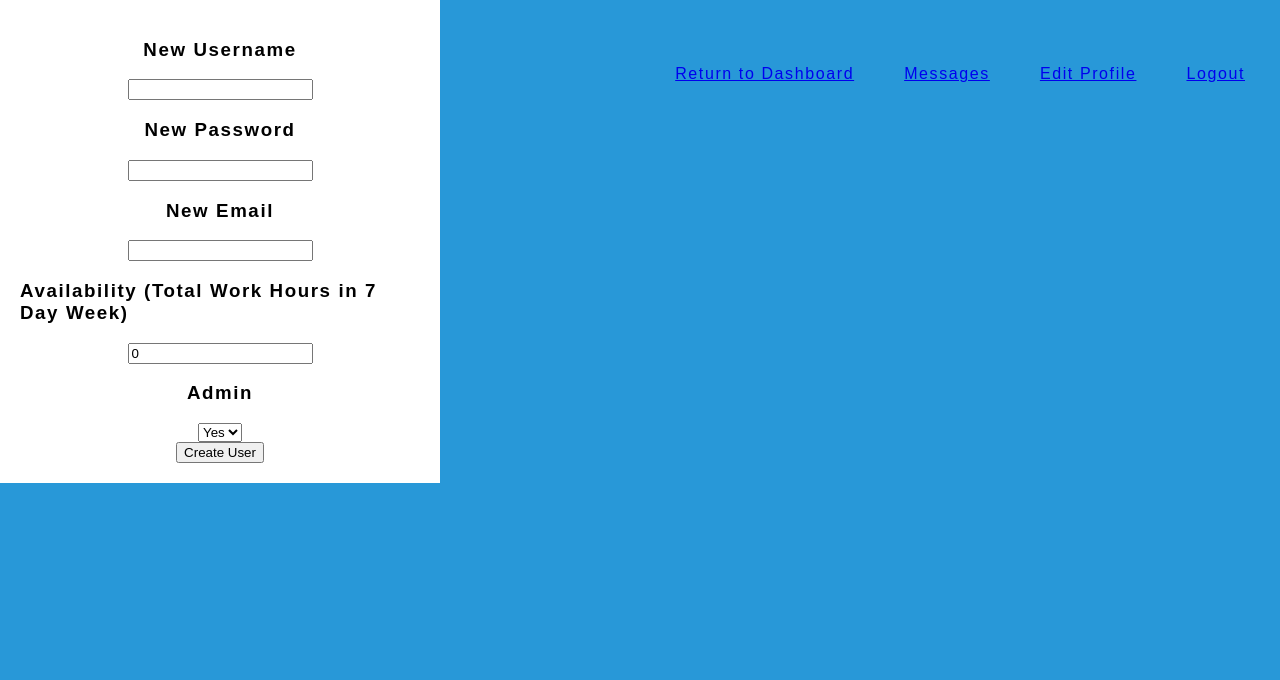
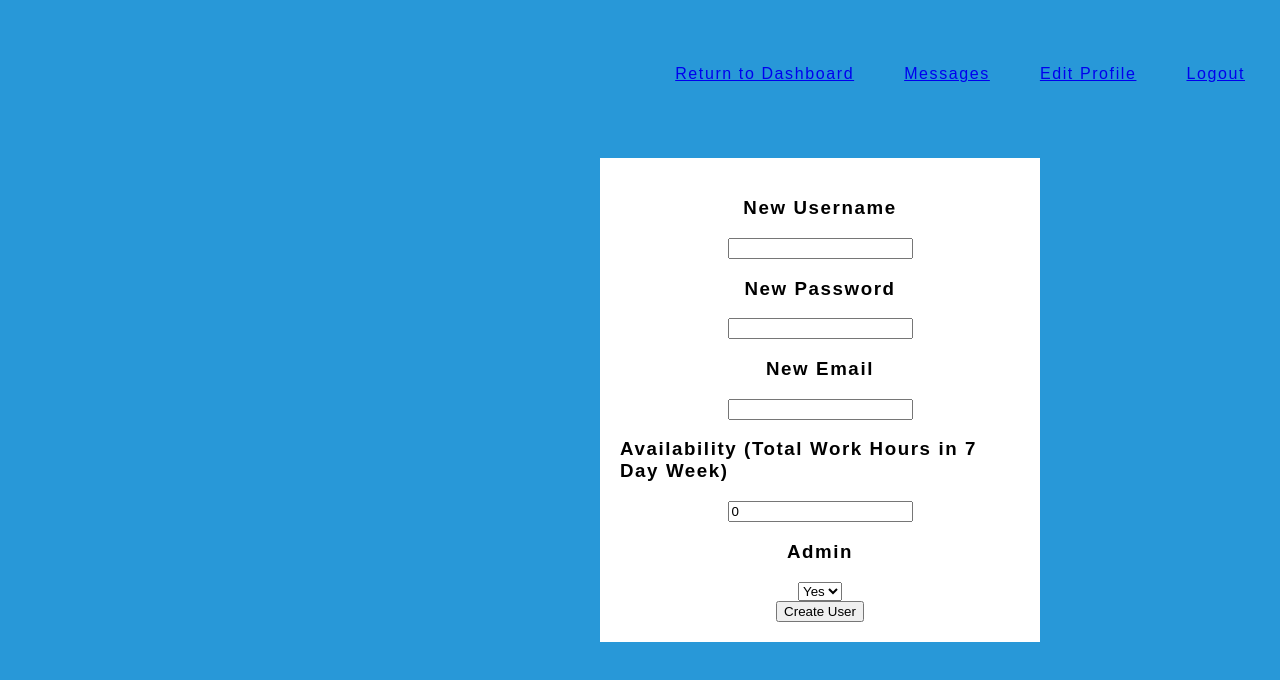
Before and after one commit to AdminAkai/schedular-api, a React (Create React App) app in the folder client/: page /dashboard/createuser/1 in a window 1280 px wide. Shown: the top 680 px of the page. Built offline with nearby package versions, Linux system fonts and the light colour scheme; no server answers; the HTML template or start-up script is replaced by a standard one.

Commit message:
Added scroll on update to messaging, adjusted functionality of messaging, now only updates when there are new messages, added rudementary headline to show current user

```diff
--- a/client/src/App.css
+++ b/client/src/App.css
@@ -25,6 +25,7 @@
 }
 
 .login {
+  margin-top: 500px;
   display: flex;
   justify-content: center;
   align-items: center;
@@ -43,15 +44,34 @@
 
 
 /* Messages */
+
+.message-area {
+  margin-top: 250px;
+  height: 50%;
+  width: 100%;
+  position: absolute;
+  display: flex;
+  justify-content: center;
+  align-items: center;
+  flex-direction: column;
+}
+
+.select-name {
+  margin-left: 950px;
+  font-family: 'Open Sans', 'Helvetica Neue', 'Segoe UI', 'Calibri', 'Arial', sans-serif;
+  font-size: 18px;
+  color: #60666d;
+}
+
 .message-box {
+  position: relative;
   padding: 20px;
   background: #ffffff;
-  position: relative;
   display: flex;
   justify-content: flex-end;
   align-items: center;
   flex-direction: column;
-  width:1000px;
+  width: 1000px;
   height: 600px;
   border: 1px solid #b1b1b1;
 }
@@ -102,16 +122,6 @@
   font-size: 10px;
   margin-top: -17px;
   letter-spacing: 0.1em;
-}
-
-.select-name {
-  position: relative;
-  display: block;
-  width: 100%;
-  margin: 0 auto;
-  font-family: 'Open Sans', 'Helvetica Neue', 'Segoe UI', 'Calibri', 'Arial', sans-serif;
-  font-size: 18px;
-  color: #60666d;
 }
 
 .message-form {
@@ -210,6 +220,18 @@
   flex-direction: column;
 }
 
+.create-user {
+  width: 50%;
+  height: 50%;
+  margin-top: 200px;
+  margin-left: 500px;
+  position: absolute;
+  display: flex;
+  justify-content: center;
+  align-items: center;
+  flex-direction: column;
+}
+
 @keyframes fadeInUp {
   from {
       transform: translate3d(0,40px,0);
--- a/client/src/components/CreateUser.js
+++ b/client/src/components/CreateUser.js
@@ -56,7 +56,7 @@ export default class HelloWorld extends Component {
                     isCreateUserPage={this.state.createUserPage}
                     isAdmin={this.state.isAdmin}
                 />
-                <div>
+                <div className="create-user">
                     <form className="form">
                         <h3>New Username</h3>
                         <input
--- a/client/src/components/Login.js
+++ b/client/src/components/Login.js
@@ -69,8 +69,8 @@ export default class Login extends Component {
         return (
             <div>
                 {this.renderRedirect()}
-                <h1 className="schedular text-shadow">SCHEDUL&lambda;R</h1>
                 <div className="login animated animatedFadeInUp fadeInUp">
+                    <h1 className="schedular text-shadow">SCHEDUL&lambda;R</h1>
                     <form className="form shadow">
                         <h4>Username</h4>
                         <input
--- a/client/src/components/Messages.js
+++ b/client/src/components/Messages.js
@@ -19,12 +19,18 @@ export default class Messages extends Component {
         sentToId: '',
     }
 
+    messagesEndRef = React.createRef()
+
     componentDidMount() {
         this.setUser()
         this.getDifferentUsers()
         setInterval(this.getMessages, 1000)
         setInterval(this.setDateTime, 1000)
     }
+
+    // componentDidUpdate() {
+    //     this.scrollToBottom()
+    // }
 
     componentWillUnmount() {
         clearInterval(this.getMessages())
@@ -37,9 +43,15 @@ export default class Messages extends Component {
         this.setState({dateSent: formatdateTime})
     }
 
+    scrollToBottom = () => {
+        this.messagesEndRef.current.scrollIntoView({ behavior: 'smooth' })
+    }
+
     getMessages = async () => {
         const currentMessages = await axios.get(`/api/messages/${this.props.match.params.id}`)
-        this.setState({messages: currentMessages.data})
+        if (currentMessages.data.length > this.state.messages.length) {
+            this.setState({messages: currentMessages.data}, this.scrollToBottom)
+        }
     }
 
     setUser = async () => {
@@ -47,8 +59,6 @@ export default class Messages extends Component {
         const currentUserInfo = {
             sentById: currentUser.data._id,
             sentByName: currentUser.data.username,
-            sentToId: currentUser.data._id,
-            sentToName: currentUser.data.username
         }
         this.setState(currentUserInfo)
     }
@@ -60,6 +70,7 @@ export default class Messages extends Component {
     }
 
     setSendData = (event) => {
+        console.log(event.target.value)
         this.setState({sentToId: event.target.value}, async () => {
             const sentUserData = await axios.get(`/api/getusers/${this.state.sentToId}`)
             this.setState({sentToName: sentUserData.data.username})
@@ -83,7 +94,9 @@ export default class Messages extends Component {
             sentToId: this.state.sentToId,
          }
          await axios.post('/api/send-message', newMessage)
+         this.setState({messageContent: ''})
          this.getMessages()
+         this.scrollToBottom()
     }
 
     render() {
@@ -116,21 +129,23 @@ export default class Messages extends Component {
 
             <div>
                 <Navbar currentProfile={this.props.match.params.id} editPage={false} messagesPage={this.state.isMessages}/>
+                <div className="message-area">
+                    <h1>Current user: {this.state.sentByName}</h1>
                     <select className="select-name" name="sentToId" onChange={this.setSendData}>
                         {differentUsers}
                     </select>
                     <div className="message-box">
                         <div className="all-messages">
                             {allMessages}
+                            <div ref={this.messagesEndRef} />
                         </div>
                         <form className="message-form">
-                    <textarea
-                        rows="2"
-                        cols="50"
+                            <input
                                 type="text"
                                 name="messageContent"
                                 onChange={this.onTextChange}
-                    ></textarea>
+                                value={this.state.messageContent}
+                            ></input>
                             <input
                                 className="submit-messages"
                                 type="submit"
@@ -140,6 +155,7 @@ export default class Messages extends Component {
                         </form>
                     </div>
                 </div>
+            </div>
         )
     }
 }
```
Lines whose indentation alone changed are shown as unchanged.
